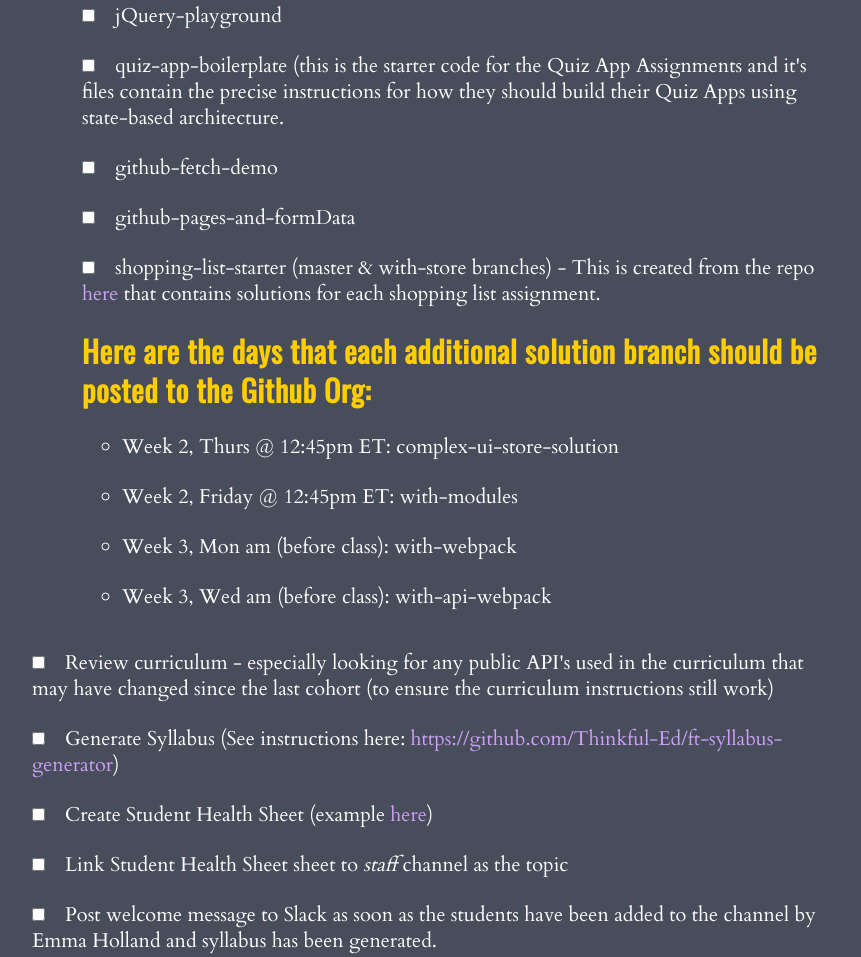
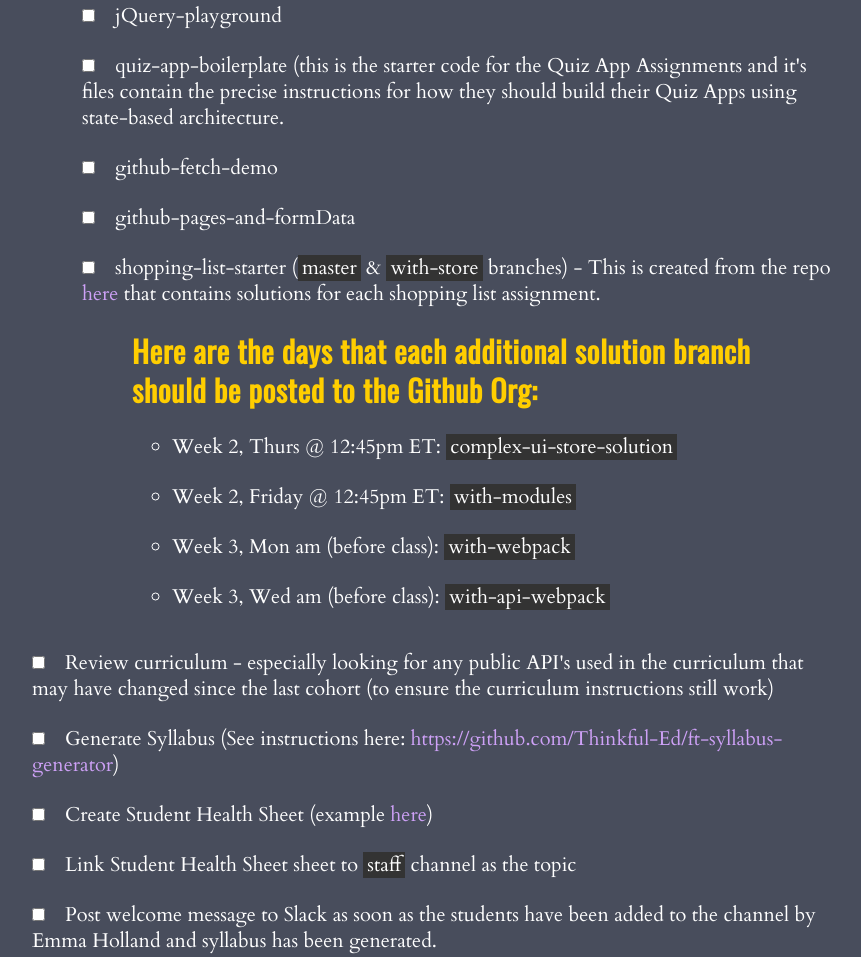
Before and after one commit to Thinkful-Ed/ei-cohort-start-checklist, a plain HTML site: page index.html in a window 1280 px wide. Shown: the part 1133-2090 px from the top of the page, without its empty margins (208-1069 px from the left). Drawn offline with nearby package versions, Linux system fonts and the light colour scheme.

Commit message:
Tweaks styles

```diff
--- a/checklist.css
+++ b/checklist.css
@@ -53,6 +53,12 @@ section {
   padding-left: 2.5rem;
   margin-bottom: 2rem;
 }
+em {
+  font-style: normal;
+  padding: 0 4px;
+  background-color: #333;
+  display: inline-block;
+}
 .demo li {
   margin: .2rem 0;
 }
@@ -64,3 +70,6 @@ ul.checklist {
 ul.sub-checklist {
   padding-left: 2.5rem;
 }
+.sub-section {
+  padding-left: 5rem;
+}
--- a/index.html
+++ b/index.html
@@ -86,20 +86,20 @@
             <input type="checkbox" />github-pages-and-formData
           </li>
           <li>
-            <input type="checkbox" />shopping-list-starter (master &amp; with-store
+            <input type="checkbox" />shopping-list-starter (<em>master</em> &amp; <em>with-store</em>
             branches) - This is created from the repo <a
               href="https://github.com/Thinkful-Ed/ei-shopping-list-solutions">here</a> that
             contains solutions for each shopping list assignment.
           </li>
         </ul>
-        <section>
+        <section class="sub-section">
           <h2>Here are the days that each additional solution branch should be posted to the Github Org:</h2>
           <ul>
             <li>Week 2, Thurs @ 12:45pm ET:
-              complex-ui-store-solution</li>
-            <li>Week 2, Friday @ 12:45pm ET: with-modules</li>
-            <li>Week 3, Mon am (before class): with-webpack</li>
-            <li>Week 3, Wed am (before class): with-api-webpack</li>
+              <em>complex-ui-store-solution</em></li>
+            <li>Week 2, Friday @ 12:45pm ET: <em>with-modules</em></li>
+            <li>Week 3, Mon am (before class): <em>with-webpack</em></li>
+            <li>Week 3, Wed am (before class): <em>with-api-webpack</em></li>
           </ul>
         </section>
 
```
